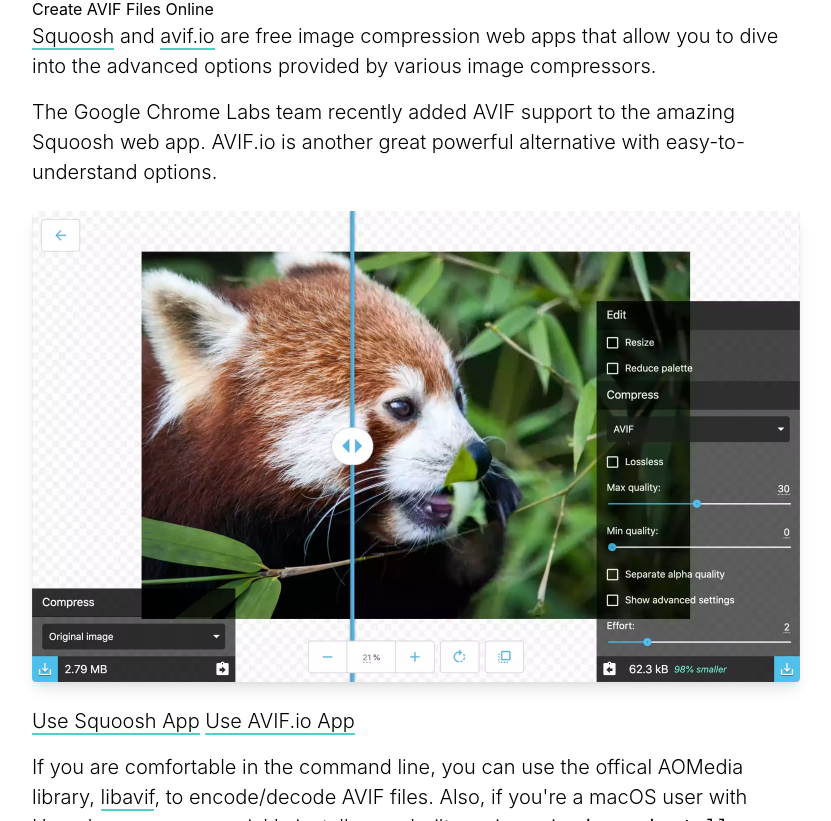
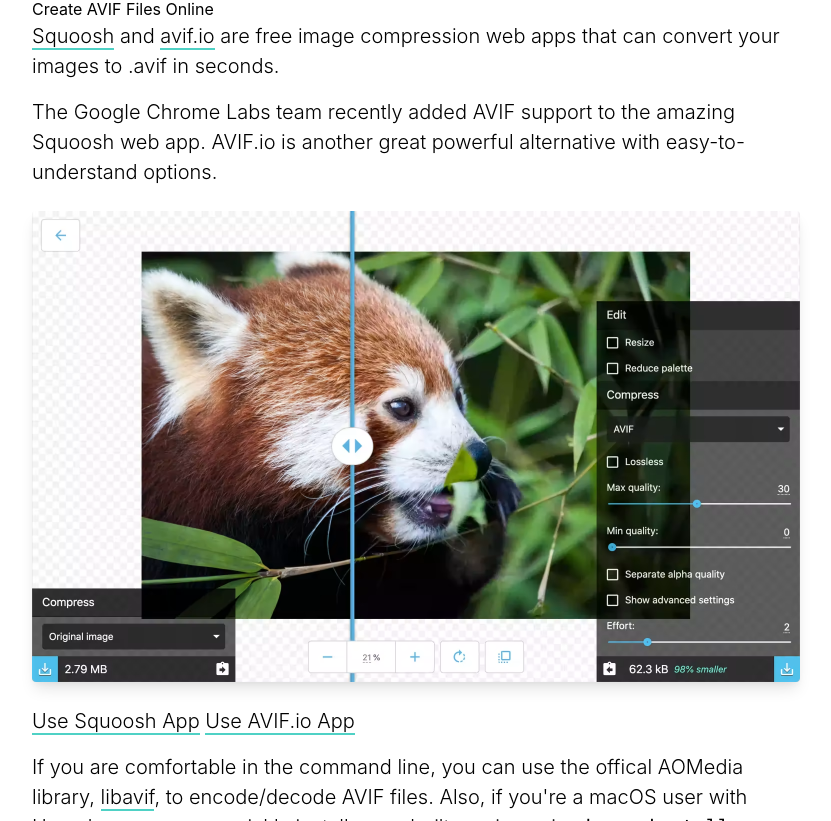
Before and after one commit to reachlightspeed/lightspeed-site, an Eleventy site: page src/site/blog/using-avif-images-today.md in a window 1280 px wide. Shown: the part 2702-3523 px from the top of the page, without its empty margins (224-1055 px from the left). Built offline with nearby package versions, Linux system fonts and the light colour scheme; Eleventy itself is replaced by a stand-in of ours; files that its build step writes are made by us from their sources.

Commit message:
Update using-avif-images-today.md

```diff
--- a/src/site/blog/using-avif-images-today.md
+++ b/src/site/blog/using-avif-images-today.md
@@ -56,7 +56,7 @@ If the AVIF image above doesn't show in your browser, try using the latest versi
 
 ## Create AVIF Files Online
 
-[Squoosh](https://squoosh.app/) and [avif.io](https://avif.io/) are free image compression web apps that allow you to dive into the advanced options provided by various image compressors.
+[Squoosh](https://squoosh.app/) and [avif.io](https://avif.io/) are free image compression web apps that can convert your images to .avif in seconds.
 
 The Google Chrome Labs team recently added AVIF support to the amazing Squoosh web app. AVIF.io is another great powerful alternative with easy-to-understand options.
 
```
